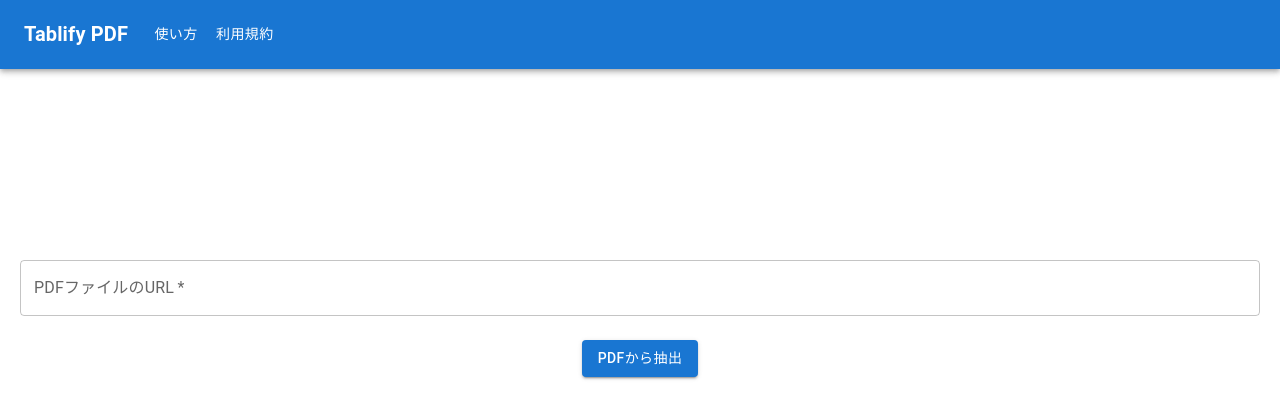
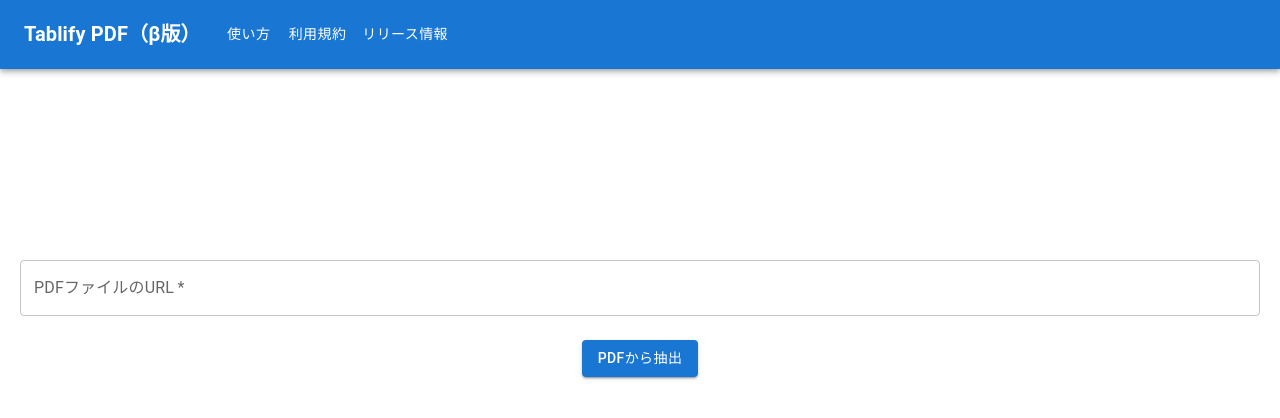
Before and after one commit to minobun/summarize-pdf-to-table, a Next.js app: page / in a window 1280 px wide. Shown: the top 418 px of the page. Built offline with nearby package versions, Linux system fonts and the light colour scheme.

Commit message:
リリース情報の追加

```diff
--- /dev/null
+++ b/src/components/Release/index.tsx
@@ -0,0 +1,11 @@
+import { ReactElement } from "react";
+
+export default function Release(): ReactElement {
+  return (
+    <p style={{ whiteSpace: "pre-line" }}>
+      {`
+2024/10/14 ベータ版をリリースしました。
+`}
+    </p>
+  );
+}
--- a/src/components/TopBar/index.tsx
+++ b/src/components/TopBar/index.tsx
@@ -1,18 +1,19 @@
-import * as React from "react";
+import { Mode } from "@/types";
 import AppBar from "@mui/material/AppBar";
 import Box from "@mui/material/Box";
+import Button from "@mui/material/Button";
+import Container from "@mui/material/Container";
+import IconButton from "@mui/material/IconButton";
+import Menu from "@mui/material/Menu";
+import MenuItem from "@mui/material/MenuItem";
 import Toolbar from "@mui/material/Toolbar";
-import IconButton from "@mui/material/IconButton";
 import Typography from "@mui/material/Typography";
-import Menu from "@mui/material/Menu";
-import Container from "@mui/material/Container";
-import Button from "@mui/material/Button";
-import MenuItem from "@mui/material/MenuItem";
-import { Mode } from "@/types";
+import * as React from "react";
 
 const pages: { title: string; value: Mode }[] = [
   { title: "使い方", value: "guide" },
   { title: "利用規約", value: "rule" },
+  { title: "リリース情報", value: "release" },
 ];
 // const settings = ["Profile", "Account", "Dashboard", "Logout"];
 
@@ -54,7 +55,7 @@
               color: "inherit",
             }}
           >
-            Tablify PDF
+            Tablify PDF（β版）
           </Typography>
 
           <Box sx={{ flexGrow: 1, display: { xs: "flex", md: "none" } }}>
--- a/src/pages/index.tsx
+++ b/src/pages/index.tsx
@@ -2,11 +2,12 @@
 import Guide from "@/components/Guide";
 import Loading from "@/components/Loading";
 import ModalContent from "@/components/ModalContent";
+import Release from "@/components/Release";
 import Rule from "@/components/Rule";
 import TableComponent from "@/components/TableComponent";
 import TopBar from "@/components/TopBar";
 import { Info } from "@/types";
-import { Button, Grid2, Modal, TextField, Box } from "@mui/material";
+import { Button, Grid2, Modal, TextField } from "@mui/material";
 import { useState } from "react";
 
 export default function Home() {
@@ -124,6 +125,11 @@
           <Guide />
         </ModalContent>
       </Modal>
+      <Modal open={modal === "release"} onClose={() => setModal("home")}>
+        <ModalContent>
+          <Release />
+        </ModalContent>
+      </Modal>
       <Grid2
         container
         alignItems="center"
--- a/src/types/index.tsx
+++ b/src/types/index.tsx
@@ -9,4 +9,4 @@
   key: string;
 };
 
-export type Mode = "home" | "guide" | "rule";
+export type Mode = "home" | "guide" | "rule" | "release";
```
Also changed, not shown: 1 other file (tests, documents, lock files or other folders).
